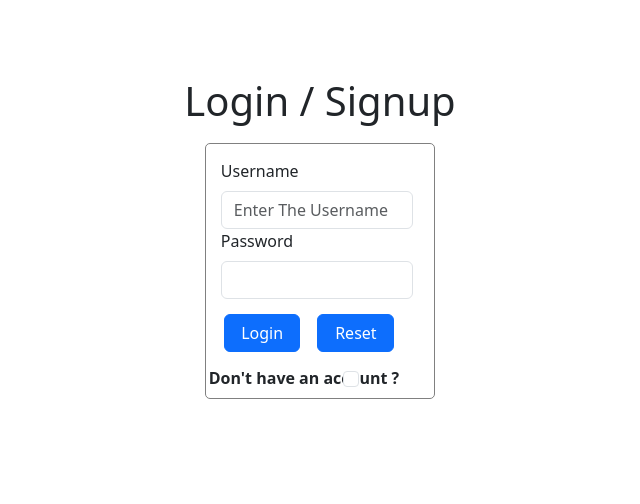
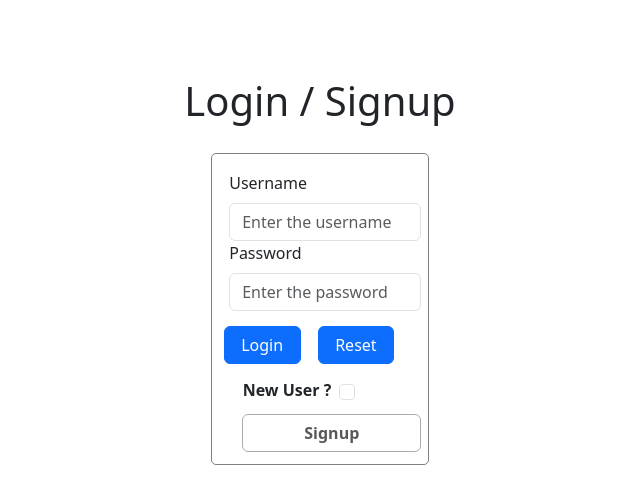
Before and after one commit to arnavkatyayan/DailyScribe, a React (Create React App) app in the folder DailyScribeNotesFE/dailyscribenotesfrontend/: page / in a window 1280 px wide. Shown: the top 504 px of the page, without its empty margins (320-960 px from the left). Built offline with nearby package versions, Linux system fonts and the light colour scheme.

Commit message:
FE Changes on Login page

```diff
--- a/DailyScribeNotesFE/dailyscribenotesfrontend/src/App.css
+++ b/DailyScribeNotesFE/dailyscribenotesfrontend/src/App.css
@@ -40,7 +40,7 @@
   display: flex;
   align-items: center;
   flex-direction: column;
-  gap:10px;
+  gap:20px;
   justify-content: center;
   /* height:100vh;
   width:50vh; */
@@ -48,11 +48,12 @@
   top:6vw;
 }
 .login-modal {
-  height:32vh;
-  width: 18vw;
+  height:39vh;
+  width: 17vw;
   border-radius: 5px;
   border:1px solid grey;
-  padding:15px;
+  padding:17px;
+  overflow: auto;
 }
 .btn-grps {
   display: flex;
@@ -76,8 +77,18 @@
   right:16px;
 }
 .new-user-check {
-  position: absolute;
-  top:1px;
-  right:44px;
+  position: relative;
+  top:-6px;
+  right:10px;
   cursor: pointer;
 }
+.signup-btn {
+  position: relative;
+  left: 13px;
+  top: 2vw;
+  width: 14vw;
+  background-color: transparent !important;
+  color: black !important;
+  font-weight: 600 !important;
+  border: 1px solid grey !important;
+}
--- a/DailyScribeNotesFE/dailyscribenotesfrontend/src/Login/Signup/LoginPage.js
+++ b/DailyScribeNotesFE/dailyscribenotesfrontend/src/Login/Signup/LoginPage.js
@@ -1,6 +1,6 @@
 import React from "react";
 import { useState } from "react";
-import { Button, Form } from "react-bootstrap";
+import { Button, Form , Modal } from "react-bootstrap";
 import 'bootstrap/dist/css/bootstrap.min.css';
 import axios from "axios";
 
@@ -8,6 +8,7 @@ function LoginPage() {
     const [userName, setUserName] = useState("");
     const [password, setPassword] = useState("");
     const [isNewUser, setIsNewUser] = useState(false);
+    const [showSignupModal, setShowSignupModal] = useState(false);
 
     const handleNewUser = () => {
         setIsNewUser(!isNewUser);
@@ -47,6 +48,14 @@ function LoginPage() {
         setUserName("");
     }
 
+    const handleSignup = () => {
+        setShowSignupModal(true);
+    }
+
+    const handleClose = () => {
+        setShowSignupModal(false);
+    }
+
     return (
         <div className="login-page">
             <h1>Login / Signup</h1>
@@ -56,7 +65,7 @@ function LoginPage() {
                     <Form.Control
                         type="text"
                         value={userName}
-                        placeholder="Enter The Username"
+                        placeholder="Enter the username"
                         onChange={handleUserName}
                         style={{ width: '15vw' }}
                     />
@@ -65,6 +74,7 @@ function LoginPage() {
                         type="password"
                         style={{ width: '15vw' }}
                         value={password}
+                        placeholder="Enter the password"
                         onChange={handlePassword}
                     />
                     <div className="btn-grps">
@@ -72,16 +82,22 @@ function LoginPage() {
                         <Button onClick={handleReset}>Reset</Button>
                     </div>
                     <div className="signup-validation">
-                        <p><b>Don't have an account ? </b></p>
+                        <p><b>New User ? </b></p>
                         <Form.Check
                             checked={isNewUser}
                             onChange={handleNewUser}
                             className="new-user-check"
                         />
                     </div>
+                    {isNewUser ?
+                    <Button className="signup-btn" onClick={handleSignup}>Signup</Button> : <Button className="signup-btn" disabled onClick={handleSignup}>Signup</Button>
+                }
                 </Form>
 
-
+                <Modal
+                show={showSignupModal}
+                onHide={handleClose}
+                />
             </div>
         </div>
     )
```
